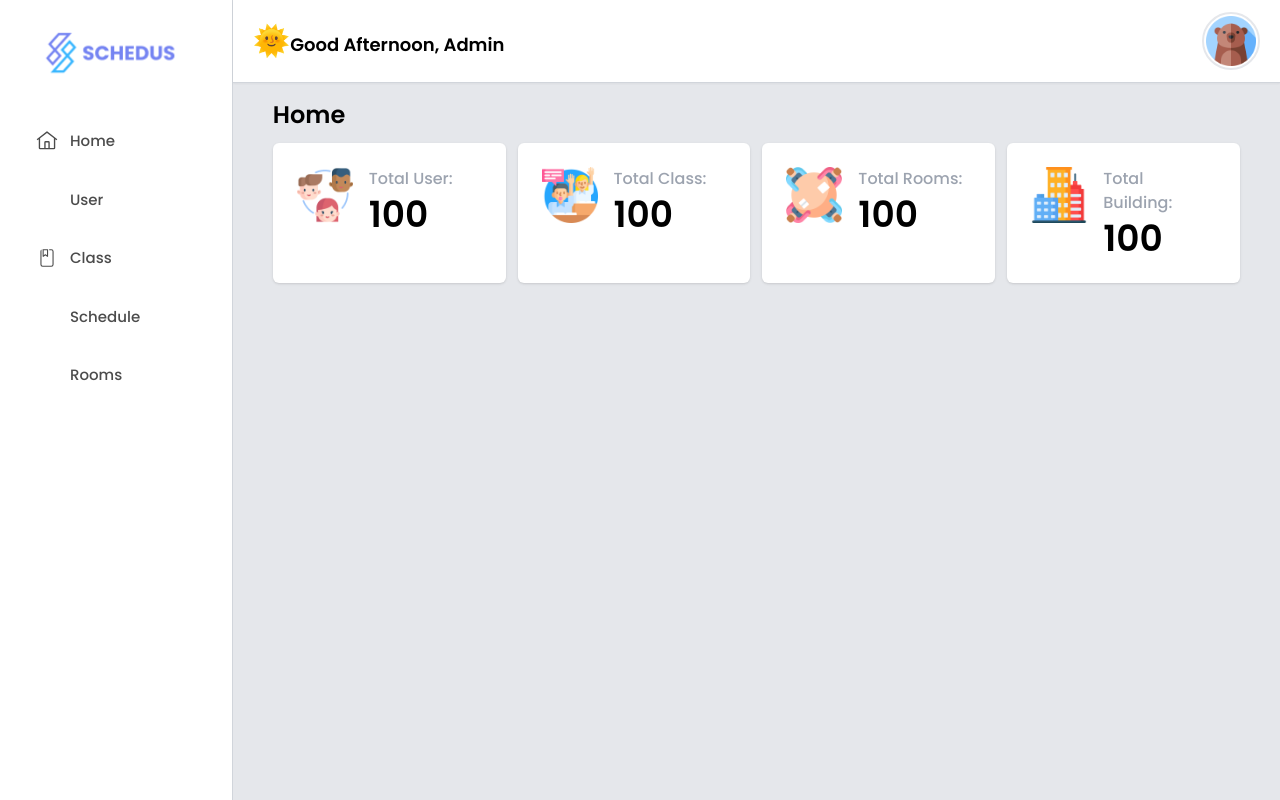
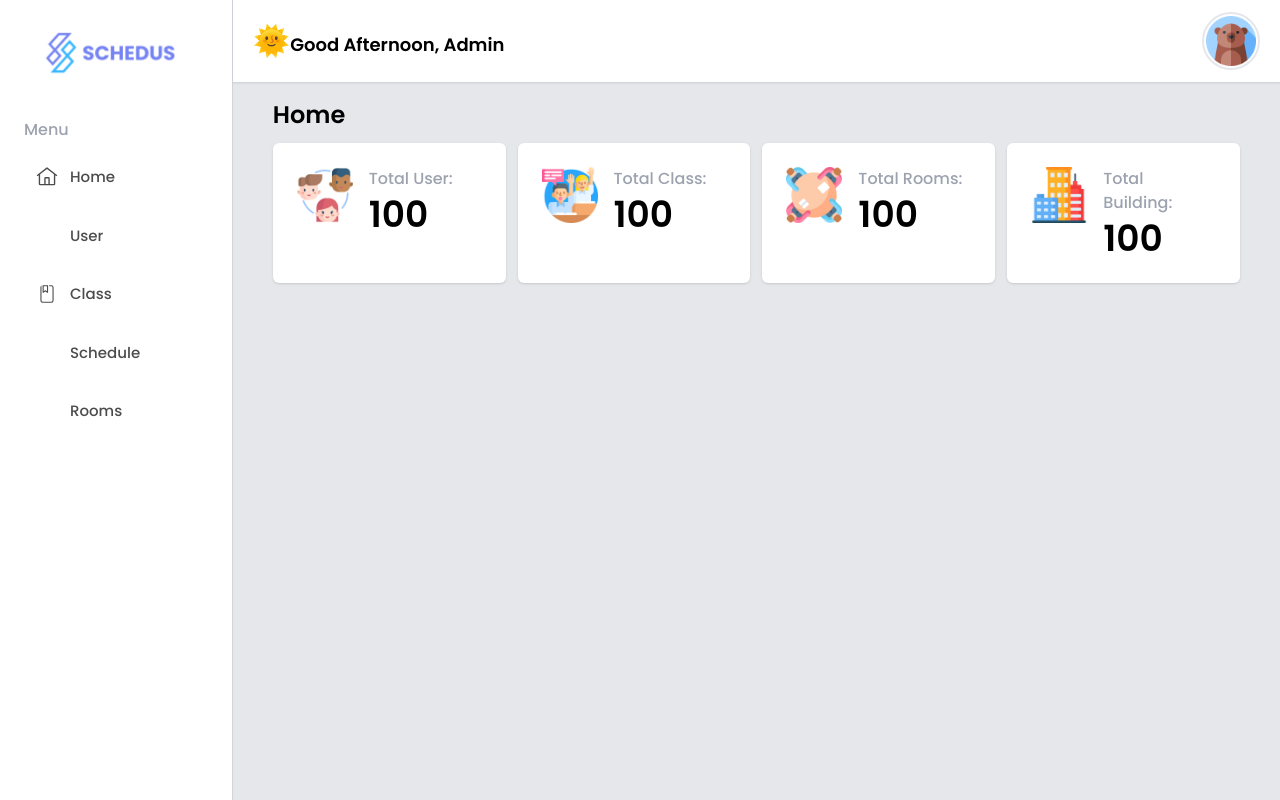
Before and after one commit to rakaiskandar/schedus-admin, a React (Vite) app: page /app in a window 1280 px wide. Built offline with nearby package versions, Linux system fonts and the light colour scheme; some icons are missing.

Commit message:
update component

```diff
--- a/src/components/NavbarProfile.jsx
+++ b/src/components/NavbarProfile.jsx
@@ -3,6 +3,7 @@ import { Menu } from "@headlessui/react";
 import { Icon } from "@iconify/react";
 
 const NavbarProfile = ({img}) => {
+
     return (
         <Menu className="relative" as="div">
             <Menu.Button className="flex rounded-full hover:scale-105 transition-all ease-out duration-100 p-[2px] border-2 items-center gap-2 cursor-pointer w-full">
--- a/src/components/Sidebar.jsx
+++ b/src/components/Sidebar.jsx
@@ -1,6 +1,7 @@
 import React from "react";
 import SidebarItem from "./SidebarItem";
 import { useLocation } from "react-router-dom";
+import { Icon } from "@iconify/react";
 import logo from '../assets/app_logo.png';
 
 const Sidebar = () => {
@@ -40,6 +41,9 @@ const Sidebar = () => {
                 <div className="mb-4 -mt-8">
                     <img src={logo} alt="logo" className="w-11/12"/>
                 </div>
+
+                <h3 className="font-medium text-gray-400">Menu</h3>
+
                 {sidebarItems.map((item, i) => (
                     <SidebarItem
                     key={i}
```
